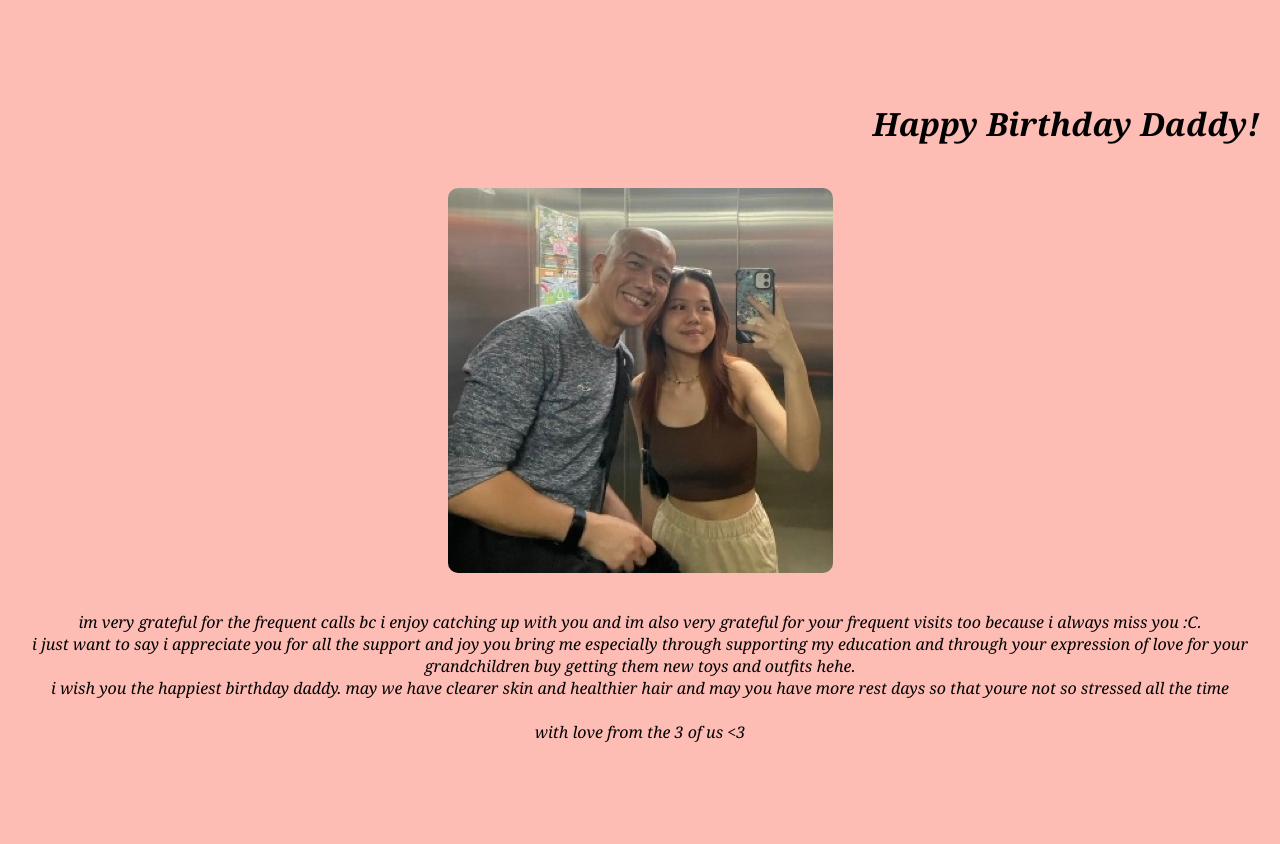
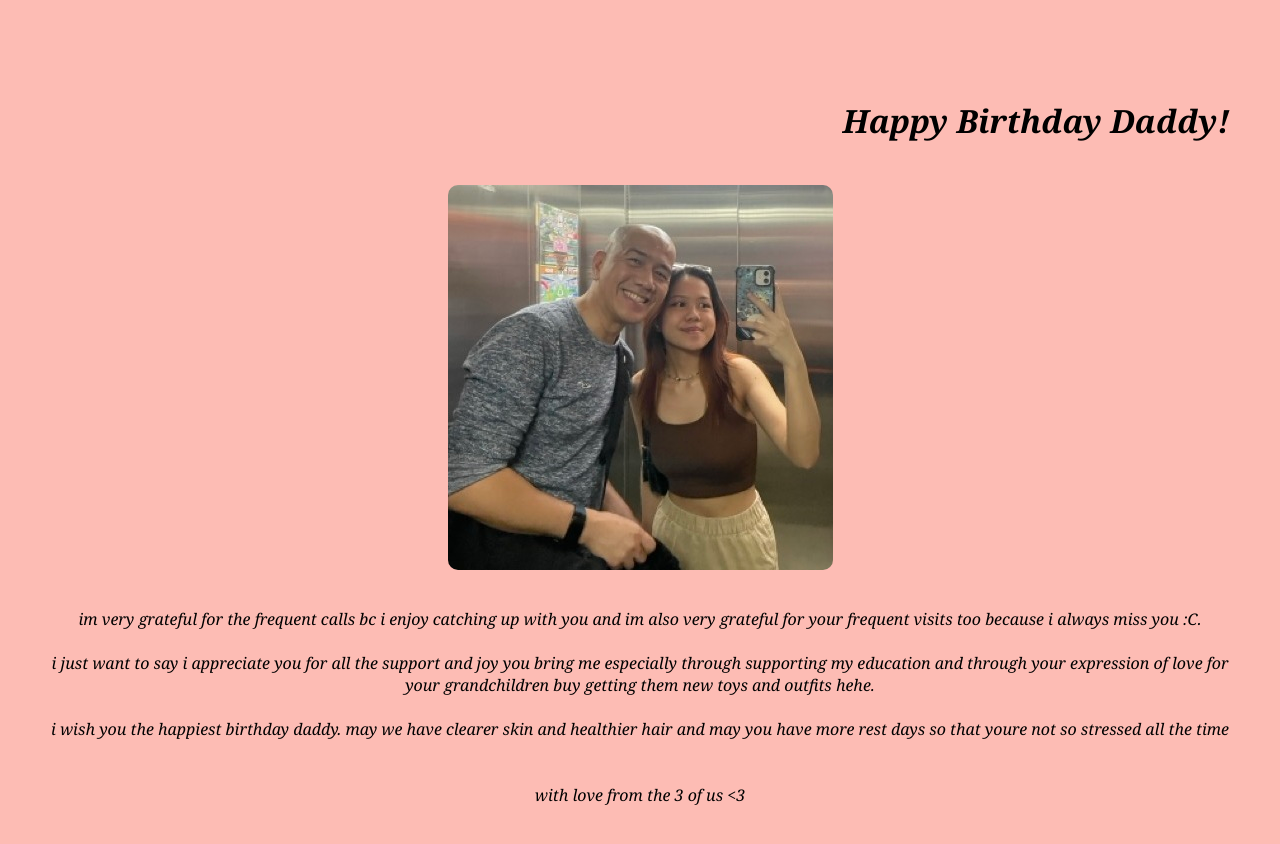
Before and after one commit to grannythesquare/surpriiise, a plain HTML site: page index.html in a window 1280 px wide. Drawn offline with Linux system fonts and the light colour scheme.

Commit message:
Update index.html

```diff
--- a/index.html
+++ b/index.html
@@ -12,7 +12,7 @@
             align-items: center;
             justify-content: center;
             height: 100vh;
-            margin: 20px;
+            margin: 50px;
         }
     </style>
 </head>
@@ -21,8 +21,11 @@
     <img src="father&me.jpeg" style="border-radius: 10px;"><br>
     <p><i>
         im very grateful for the frequent calls bc i enjoy catching up with you and im also very grateful for your frequent visits too because i always miss you :C.<br>
+        <br>
         i just want to say i appreciate you for all the support and joy you bring me especially through supporting my education and through your expression of love for your grandchildren buy getting them new toys and outfits hehe. <br>
+        <br>
         i wish you the happiest birthday daddy. may we have clearer skin and healthier hair and may you have more rest days so that youre not so stressed all the time<br>
+        <br>
         <br>
         with love from the 3 of us <3
     </i></p>
```
